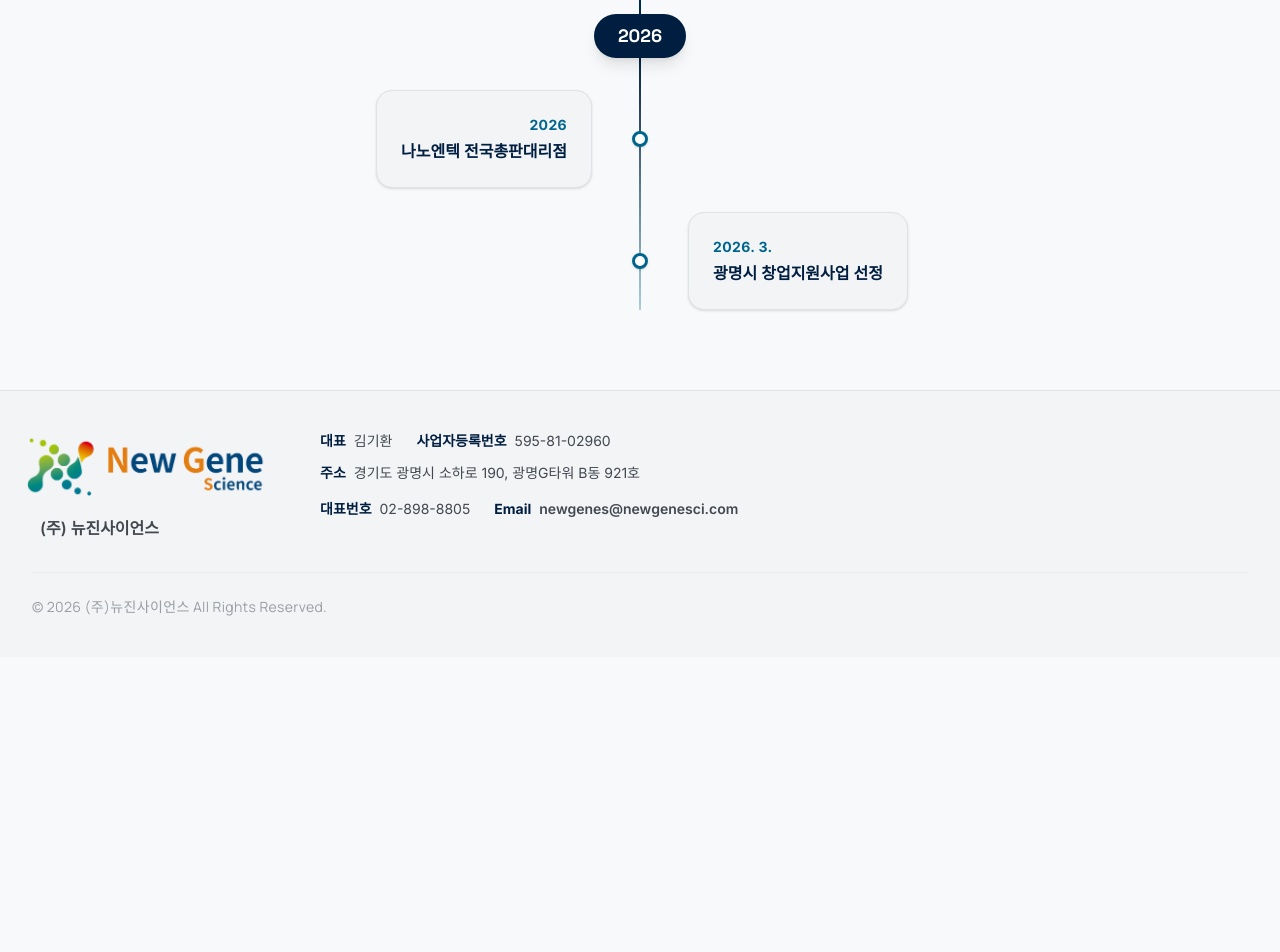
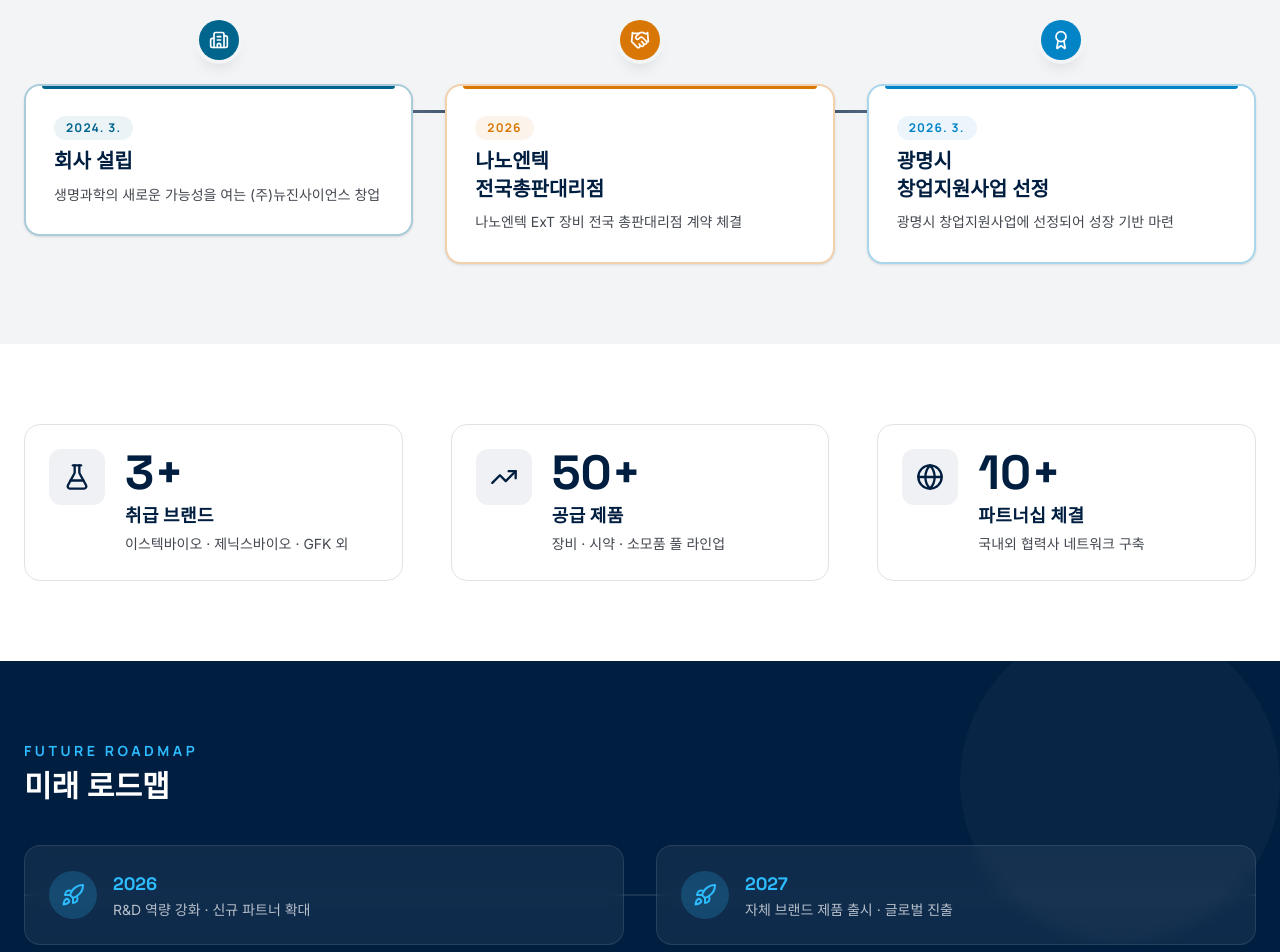
Before and after one commit to newgenes-ui/new, a React (Vite) app: page /history in a window 1280 px wide. Shown: the part 480-1432 px from the top of the page. Before the commit the page ends 1137 px from the top, so only its background shows below. Built offline with nearby package versions, Linux system fonts and the light colour scheme.

Commit message:
redesign: 회사 연혁 인포그래픽 스타일 재디자인

```diff
--- a/src/pages/History.tsx
+++ b/src/pages/History.tsx
@@ -1,94 +1,125 @@
 import { motion } from "motion/react";
+import { Building2, Handshake, Award, Rocket, FlaskConical, Globe, TrendingUp } from "lucide-react";
 
-const historyData = [
+/* ───── timeline data ───── */
+const milestones = [
   {
-    year: "2024",
-    events: [
-      { date: "2024. 3.", description: "창업" },
-    ],
+    date: "2024. 3.",
+    title: "회사 설립",
+    desc: "생명과학의 새로운 가능성을 여는 (주)뉴진사이언스 창업",
+    icon: Building2,
+    accent: "#00658d",      // secondary
   },
   {
-    year: "2026",
-    events: [
-      { date: "2026", description: "나노엔텍 전국총판대리점" },
-      { date: "2026. 3.", description: "광명시 창업지원사업 선정" },
-    ],
+    date: "2026",
+    title: "나노엔텍\n전국총판대리점",
+    desc: "나노엔텍 ExT 장비 전국 총판대리점 계약 체결",
+    icon: Handshake,
+    accent: "#d97706",      // amber
+  },
+  {
+    date: "2026. 3.",
+    title: "광명시\n창업지원사업 선정",
+    desc: "광명시 창업지원사업에 선정되어 성장 기반 마련",
+    icon: Award,
+    accent: "#0284c7",      // sky
   },
 ];
 
+const stats = [
+  { number: "3+", label: "취급 브랜드", sub: "이스텍바이오 · 제닉스바이오 · GFK 외", icon: FlaskConical },
+  { number: "50+", label: "공급 제품", sub: "장비 · 시약 · 소모품 풀 라인업", icon: TrendingUp },
+  { number: "10+", label: "파트너십 체결", sub: "국내외 협력사 네트워크 구축", icon: Globe },
+];
+
+const roadmap = [
+  { year: "2026", text: "R&D 역량 강화 · 신규 파트너 확대" },
+  { year: "2027", text: "자체 브랜드 제품 출시 · 글로벌 진출" },
+];
+
+/* ───── component ───── */
 export default function History() {
   return (
-    <div className="pt-32 pb-20 px-8 max-w-7xl mx-auto">
-      <motion.div
-        initial={{ opacity: 0, y: 20 }}
-        animate={{ opacity: 1, y: 0 }}
-        className="mb-16"
-      >
-        <h2 className="text-4xl font-bold font-headline mb-4">회사 연혁</h2>
-        <p className="text-on-surface-variant max-w-2xl">
-          (주)뉴진사이언스의 주요 발자취를 소개합니다.
+    <div className="pt-32 pb-20">
+
+      {/* ===== HERO HEADER ===== */}
+      <section className="relative overflow-hidden bg-primary px-6 py-16 md:py-20">
+        {/* decorative bg circles */}
+        <div className="absolute -top-20 -right-20 w-72 h-72 rounded-full bg-white/[0.03]" />
+        <div className="absolute -bottom-16 -left-16 w-56 h-56 rounded-full bg-white/[0.03]" />
+
+        <div className="max-w-7xl mx-auto relative z-10">
+          <motion.div initial={{ opacity: 0, y: 20 }} animate={{ opacity: 1, y: 0 }}>
+            <p className="text-secondary-container text-sm font-label font-bold tracking-[0.25em] uppercase mb-3">
+              Our Journey &amp; Vision
+            </p>
+            <h2 className="text-3xl md:text-5xl font-headline font-bold text-white leading-tight mb-3">
+              회사 연혁
+            </h2>
+            <p className="text-white/60 max-w-xl text-base md:text-lg">
+              탄탄한 기반 위에, 미래를 설계합니다.
             </p>
           </motion.div>
+        </div>
 
-      {/* Timeline */}
+        {/* bottom accent bar */}
+        <div className="absolute bottom-0 left-0 right-0 h-1 bg-gradient-to-r from-secondary-container via-secondary to-secondary-container" />
+      </section>
+
+      {/* ===== HORIZONTAL TIMELINE ===== */}
+      <section className="bg-surface-container-low py-16 md:py-20 px-6 overflow-hidden">
+        <div className="max-w-7xl mx-auto">
+
+          {/* horizontal scroll wrapper */}
           <div className="relative">
-        {/* Vertical line */}
-        <div className="absolute left-[39px] md:left-1/2 md:-translate-x-px top-0 bottom-0 w-[2px] bg-gradient-to-b from-secondary via-primary to-secondary/30" />
 
-        <div className="space-y-12">
-          {historyData.map((group, groupIdx) => (
-            <div key={group.year}>
-              {/* Year badge */}
-              <motion.div
-                initial={{ opacity: 0, scale: 0.8 }}
-                animate={{ opacity: 1, scale: 1 }}
-                transition={{ delay: groupIdx * 0.2 }}
-                className="relative flex md:justify-center mb-8"
-              >
-                <div className="ml-[16px] md:ml-0 z-10 bg-primary text-white px-6 py-2 rounded-full text-lg font-bold font-headline shadow-lg">
-                  {group.year}
-                </div>
-              </motion.div>
+            {/* ── horizontal line (desktop) ── */}
+            <div className="hidden md:block absolute top-[90px] left-0 right-0 h-[3px] bg-gradient-to-r from-primary/10 via-primary to-primary/10 z-0" />
 
-              {/* Events */}
-              <div className="space-y-6">
-                {group.events.map((event, eventIdx) => {
-                  const isLeft = (groupIdx * 10 + eventIdx) % 2 === 0;
+            {/* ── cards ── */}
+            <div className="grid grid-cols-1 md:grid-cols-3 gap-8 relative z-10">
+              {milestones.map((m, i) => {
+                const Icon = m.icon;
                 return (
                   <motion.div
-                      key={event.date + event.description}
-                      initial={{ opacity: 0, x: isLeft ? -30 : 30 }}
-                      animate={{ opacity: 1, x: 0 }}
-                      transition={{ delay: groupIdx * 0.2 + eventIdx * 0.15 + 0.1 }}
-                      className={`relative flex items-center ${
-                        isLeft ? "md:flex-row" : "md:flex-row-reverse"
-                      } flex-row`}
+                    key={m.date + m.title}
+                    initial={{ opacity: 0, y: 40 }}
+                    animate={{ opacity: 1, y: 0 }}
+                    transition={{ delay: i * 0.18, type: "spring", stiffness: 80 }}
+                    className="flex flex-col items-center"
                   >
-                      {/* Content card - desktop */}
-                      <div className={`hidden md:block w-1/2 ${isLeft ? "pr-12 text-right" : "pl-12 text-left"}`}>
-                        <div className="inline-block p-6 rounded-2xl bg-surface-container-low border border-surface-container-highest shadow-sm hover:shadow-md transition-shadow">
-                          <span className="text-secondary font-bold text-sm tracking-wide block mb-1">
-                            {event.date}
-                          </span>
-                          <p className="text-primary font-semibold text-base">
-                            {event.description}
-                          </p>
-                        </div>
+                    {/* circle node on the line */}
+                    <div
+                      className="w-10 h-10 rounded-full flex items-center justify-center shadow-lg mb-6 shrink-0 ring-4 ring-surface-container-low"
+                      style={{ background: m.accent }}
+                    >
+                      <Icon className="w-5 h-5 text-white" strokeWidth={2} />
                     </div>
 
-                      {/* Dot on timeline */}
-                      <div className="absolute left-[32px] md:left-1/2 md:-translate-x-1/2 z-10 w-4 h-4 rounded-full bg-white border-[3px] border-secondary shadow" />
+                    {/* connector dash (mobile only – decorative) */}
+                    <div className="md:hidden w-px h-6 bg-surface-container-highest -mt-2 mb-2" />
 
-                      {/* Spacer for desktop other side */}
-                      <div className="hidden md:block w-1/2" />
+                    {/* card */}
+                    <div
+                      className="w-full rounded-2xl bg-white border-2 p-6 md:p-7 shadow-sm hover:shadow-xl transition-shadow duration-300 group relative"
+                      style={{ borderColor: m.accent + "55" }}
+                    >
+                      {/* top accent stripe */}
+                      <div className="absolute top-0 left-4 right-4 h-[3px] rounded-b-full" style={{ background: m.accent }} />
 
-                      {/* Content card - mobile */}
-                      <div className="md:hidden ml-16 p-5 rounded-2xl bg-surface-container-low border border-surface-container-highest shadow-sm">
-                        <span className="text-secondary font-bold text-sm tracking-wide block mb-1">
-                          {event.date}
+                      <span
+                        className="inline-block text-xs font-bold font-label tracking-widest uppercase mb-2 px-3 py-1 rounded-full"
+                        style={{ color: m.accent, background: m.accent + "14" }}
+                      >
+                        {m.date}
                       </span>
-                        <p className="text-primary font-semibold text-base">
-                          {event.description}
+
+                      <h3 className="text-primary text-lg md:text-xl font-bold font-headline leading-snug mb-2 whitespace-pre-line">
+                        {m.title}
+                      </h3>
+
+                      <p className="text-on-surface-variant text-sm leading-relaxed">
+                        {m.desc}
                       </p>
                     </div>
                   </motion.div>
@@ -96,9 +127,92 @@ export default function History() {
               })}
             </div>
           </div>
+        </div>
+      </section>
+
+      {/* ===== KEY NUMBERS ===== */}
+      <section className="bg-white py-16 md:py-20 px-6">
+        <div className="max-w-7xl mx-auto">
+          <div className="grid grid-cols-1 md:grid-cols-3 gap-8 md:gap-12">
+            {stats.map((s, i) => {
+              const Icon = s.icon;
+              return (
+                <motion.div
+                  key={s.label}
+                  initial={{ opacity: 0, y: 30 }}
+                  whileInView={{ opacity: 1, y: 0 }}
+                  viewport={{ once: true }}
+                  transition={{ delay: i * 0.15 }}
+                  className="flex items-start gap-5 p-6 rounded-2xl border border-surface-container-highest hover:border-secondary/30 transition-colors"
+                >
+                  <div className="w-14 h-14 rounded-xl bg-primary/[0.06] flex items-center justify-center shrink-0">
+                    <Icon className="w-7 h-7 text-primary" />
+                  </div>
+                  <div>
+                    <div className="flex items-baseline gap-2 mb-1">
+                      <span className="text-4xl md:text-5xl font-headline font-bold text-primary leading-none">
+                        {s.number}
+                      </span>
+                    </div>
+                    <h4 className="text-primary font-bold text-base md:text-lg uppercase tracking-wide font-label mb-1">
+                      {s.label}
+                    </h4>
+                    <p className="text-on-surface-variant text-sm leading-relaxed">{s.sub}</p>
+                  </div>
+                </motion.div>
+              );
+            })}
+          </div>
+        </div>
+      </section>
+
+      {/* ===== FUTURE ROADMAP ===== */}
+      <section className="bg-primary px-6 py-16 md:py-20 relative overflow-hidden">
+        <div className="absolute -top-10 right-0 w-80 h-80 rounded-full bg-white/[0.03]" />
+
+        <div className="max-w-7xl mx-auto relative z-10">
+          <motion.div
+            initial={{ opacity: 0, y: 20 }}
+            whileInView={{ opacity: 1, y: 0 }}
+            viewport={{ once: true }}
+            className="mb-10"
+          >
+            <p className="text-secondary-container text-sm font-label font-bold tracking-[0.25em] uppercase mb-2">
+              Future Roadmap
+            </p>
+            <h3 className="text-2xl md:text-3xl font-headline font-bold text-white">
+              미래 로드맵
+            </h3>
+          </motion.div>
+
+          {/* roadmap cards */}
+          <div className="flex flex-col md:flex-row gap-6 md:gap-8 relative">
+            {/* horizontal line between cards (desktop) */}
+            <div className="hidden md:block absolute top-1/2 left-0 right-0 h-[2px] bg-white/10 -translate-y-1/2 z-0" />
+
+            {roadmap.map((r, i) => (
+              <motion.div
+                key={r.year}
+                initial={{ opacity: 0, x: -20 }}
+                whileInView={{ opacity: 1, x: 0 }}
+                viewport={{ once: true }}
+                transition={{ delay: i * 0.2 }}
+                className="relative z-10 flex-1"
+              >
+                <div className="flex items-center gap-4 p-6 rounded-2xl bg-white/[0.06] border border-white/10 backdrop-blur-sm hover:bg-white/[0.1] transition-colors">
+                  <div className="w-12 h-12 rounded-full bg-secondary-container/20 flex items-center justify-center shrink-0">
+                    <Rocket className="w-6 h-6 text-secondary-container" />
+                  </div>
+                  <div>
+                    <span className="text-secondary-container font-headline font-bold text-lg">{r.year}</span>
+                    <p className="text-white/70 text-sm mt-0.5">{r.text}</p>
+                  </div>
+                </div>
+              </motion.div>
             ))}
           </div>
         </div>
+      </section>
     </div>
   );
 }
```
Lines whose indentation alone changed are shown as unchanged.
